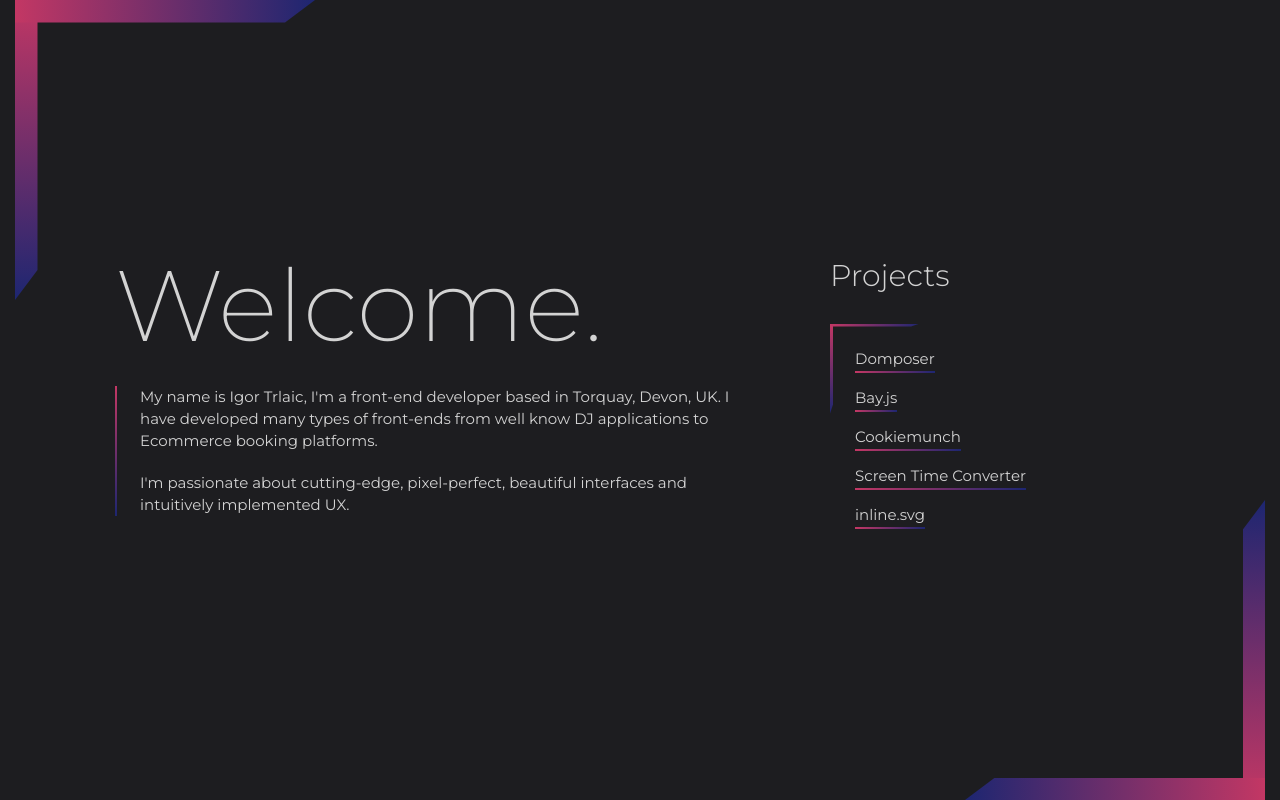
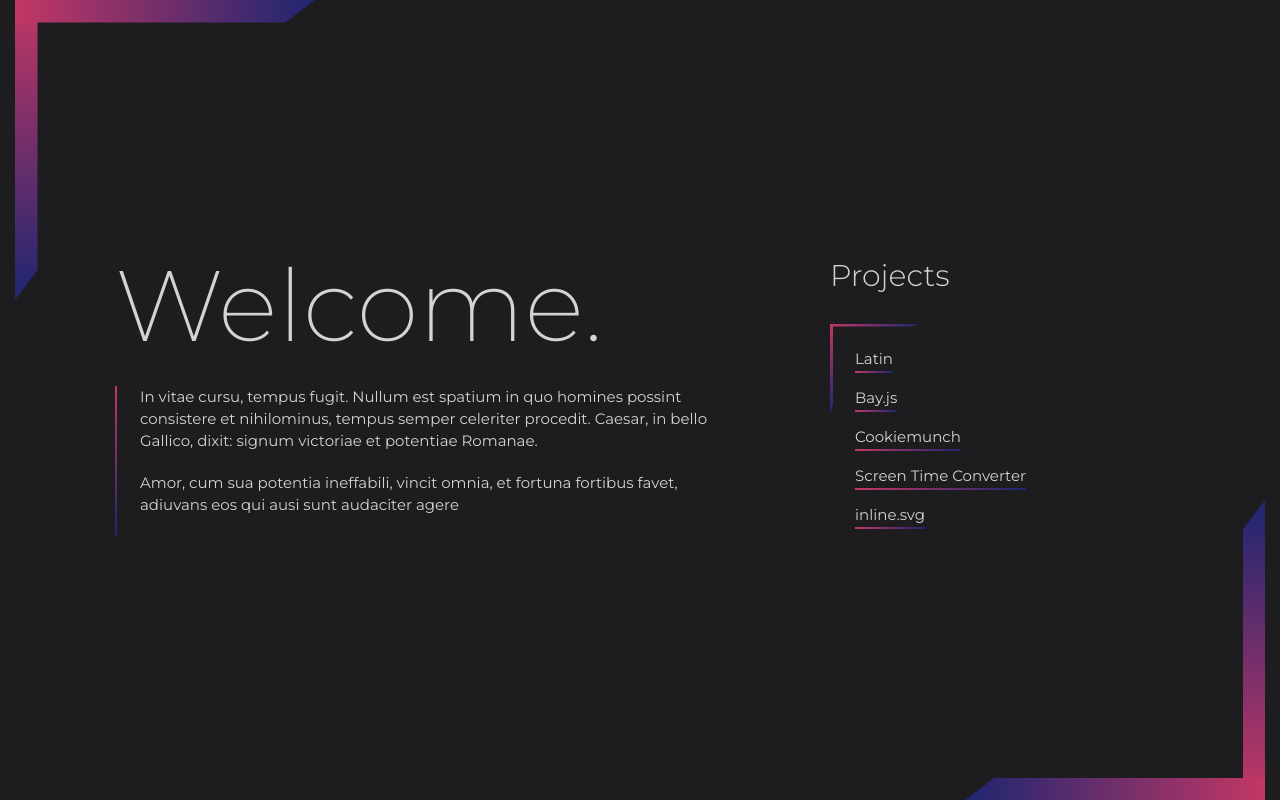
Before and after one commit to Trlaic/portfolio, a React (Vite) app: page /resume in a window 1280 px wide. Built offline with nearby package versions, Linux system fonts and the light colour scheme; a web font is replaced by a local one.

Commit message:
x11: Add logic for paragraphs in DisplayInformation component

```diff
--- a/src/components/ClassicPage/Content.tsx
+++ b/src/components/ClassicPage/Content.tsx
@@ -1,12 +1,17 @@
+import { useState } from 'react'
 import style from './Content.module.scss'
 import DisplayInformation from './DisplayInformation'
 import ListOfProjects from './ListOfProjects'
 
 const Content = () => {
+
+    const [paragraph, setParagraph] = useState(1)
+
+
     return (
         <div className={style.container}>
-            <DisplayInformation />
-            <ListOfProjects />
+            <DisplayInformation activeParagraphNumber={paragraph}/>
+            <ListOfProjects setActiveParagraphNumber={setParagraph}/>
         </div>
 
     )
--- a/src/components/ClassicPage/DisplayInformation.module.scss
+++ b/src/components/ClassicPage/DisplayInformation.module.scss
@@ -5,6 +5,14 @@
     padding-left: 5rem;
     margin-right: 5rem;
     transform: translateY(-1rem);
+}
+
+.content {
+    display: flex;
+}
+
+.hidden {
+    display: none;
 }
 
 .heading {
--- a/src/components/ClassicPage/DisplayInformation.tsx
+++ b/src/components/ClassicPage/DisplayInformation.tsx
@@ -1,12 +1,35 @@
+import { displayInformationParagraphsArray } from '../../helpers/Arrays'
 import style from './DisplayInformation.module.scss'
 
-const DisplayInformation = () => {
+interface ComponentProps {
+    activeParagraphNumber: number
+}
+
+const DisplayInformation: React.FC<ComponentProps> = ({activeParagraphNumber}) => {
+
+    const paragraphs = displayInformationParagraphsArray.map((paragraph, index) => {
+        let hidden = true
+        if(activeParagraphNumber === index) {
+            hidden = false
+        }
+        const className = hidden ? `${style.paragraphs} ${style.hidden}` : `${style.paragraphs}`
+        return (
+            <div className={className}>
+                <p className={style.paragraph}>
+                    {paragraph.part1}
+                </p>
+                <p className={style.paragraph}>
+                    {paragraph.part2}
+                </p>
+            </div>
+        )
+    })
+
     return (
         <div className={style.container}>
             <h1 className={style.heading}>Welcome.</h1>
-            <div className={style.paragraphs}>
-                <p className={style.paragraph}>My name is Igor Trlaic, I'm a front-end developer based in Torquay, Devon, UK. I have developed many types of front-ends from well know DJ applications to Ecommerce booking platforms.</p>
-                <p className={style.paragraph}>I'm passionate about cutting-edge, pixel-perfect, beautiful interfaces and intuitively implemented UX.</p>
+            <div className={style.content}>
+                {paragraphs}
             </div>
         </div>
     )
--- a/src/components/ClassicPage/ListOfProjects.tsx
+++ b/src/components/ClassicPage/ListOfProjects.tsx
@@ -1,12 +1,22 @@
+import { Dispatch, SetStateAction } from 'react'
 import style from './ListOfProjects.module.scss'
 
-const ListOfProjects = () => {
+interface ComponentProps {
+    setActiveParagraphNumber: Dispatch<SetStateAction<number>>
+}
+
+const ListOfProjects: React.FC<ComponentProps> = ({setActiveParagraphNumber}) => {
+
+    function handleClick() {
+        setActiveParagraphNumber(0)
+    }
+
     return (
-        <div className={style.container}>
+        <div onClick={handleClick} className={style.container}>
             <h2 className={style.heading}>Projects</h2>
             <ul className={style.list}>
                 <li className={style.list_item}>
-                    <p className={style.paragraph}>Domposer</p>
+                    <p className={style.paragraph}>Latin</p>
                 </li>
                 <li className={style.list_item}>
                     <p className={style.paragraph}>Bay.js</p>
--- /dev/null
+++ b/src/helpers/Arrays.ts
@@ -0,0 +1,12 @@
+const displayInformationParagraphsArray = [
+    {
+        part1: "My name is Igor Trlaic, I'm a front-end developer based in Torquay, Devon, UK. I have developed many types of front-ends from well know DJ applications to Ecommerce booking platforms.",
+        part2: "I'm passionate about cutting-edge, pixel-perfect, beautiful interfaces and intuitively implemented UX."
+    },
+    {
+        part1: "In vitae cursu, tempus fugit. Nullum est spatium in quo homines possint consistere et nihilominus, tempus semper celeriter procedit. Caesar, in bello Gallico, dixit: signum victoriae et potentiae Romanae.",
+        part2: "Amor, cum sua potentia ineffabili, vincit omnia, et fortuna fortibus favet, adiuvans eos qui ausi sunt audaciter agere"
+    }
+]
+
+export {displayInformationParagraphsArray}
```
